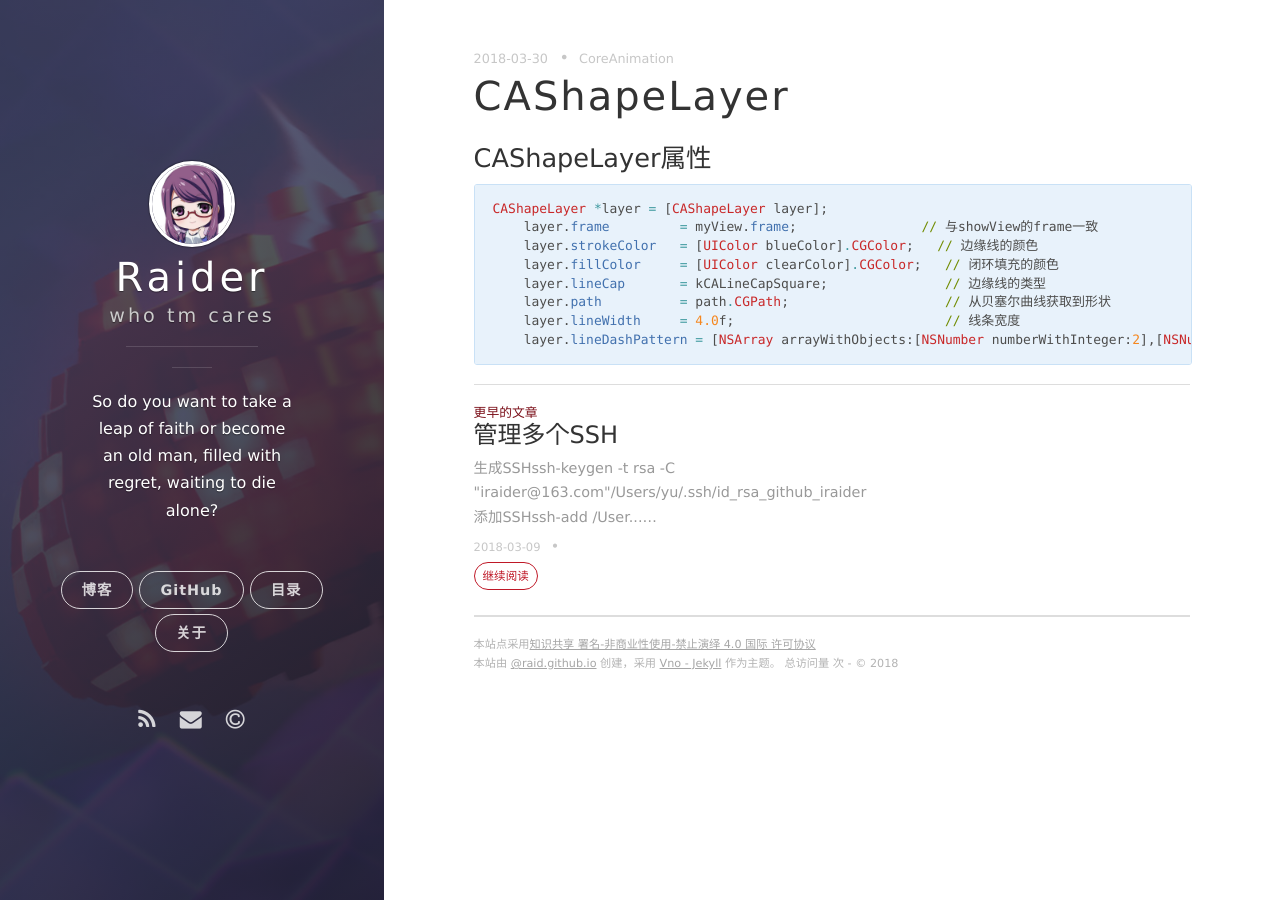
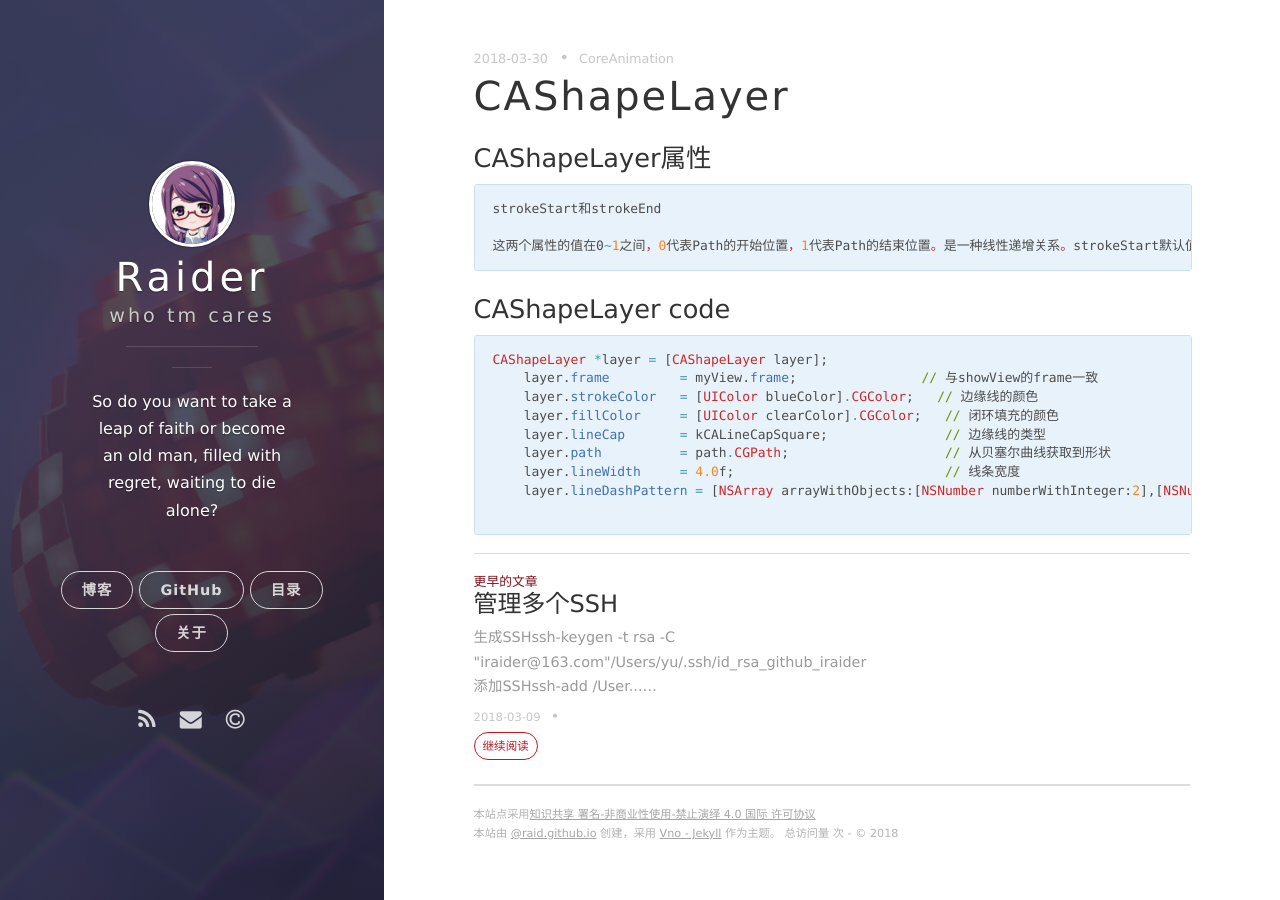
Before and after one commit to ioRaid/ioRaid.github.io, a Jekyll site: the page built from _posts/2018-03-30-CoreAnimation.md, in a window 1280 px wide. Built offline with Jekyll 4.4.1, drawn with Linux system fonts in a browser that asks for light colours; nearby versions of some CDN libraries; comment, search, counter and statistics services are not loaded.

Commit message:
Update 2018-03-30-CoreAnimation.md

```diff
--- a/_posts/2018-03-30-CoreAnimation.md
+++ b/_posts/2018-03-30-CoreAnimation.md
@@ -7,6 +7,17 @@ description: CoreAnimation CAShapeLayer
 ---
 
 <h3>CAShapeLayer属性</h3>
+
+{% highlight ruby %}
+
+strokeStart和strokeEnd
+
+这两个属性的值在0~1之间，0代表Path的开始位置，1代表Path的结束位置。是一种线性递增关系。strokeStart默认值为0，strokeEnd默认值为1。这两个属性都支持动画。
+
+{% endhighlight %}
+
+
+<h3>CAShapeLayer code</h3>
 
 {% highlight ruby %}
 
```
